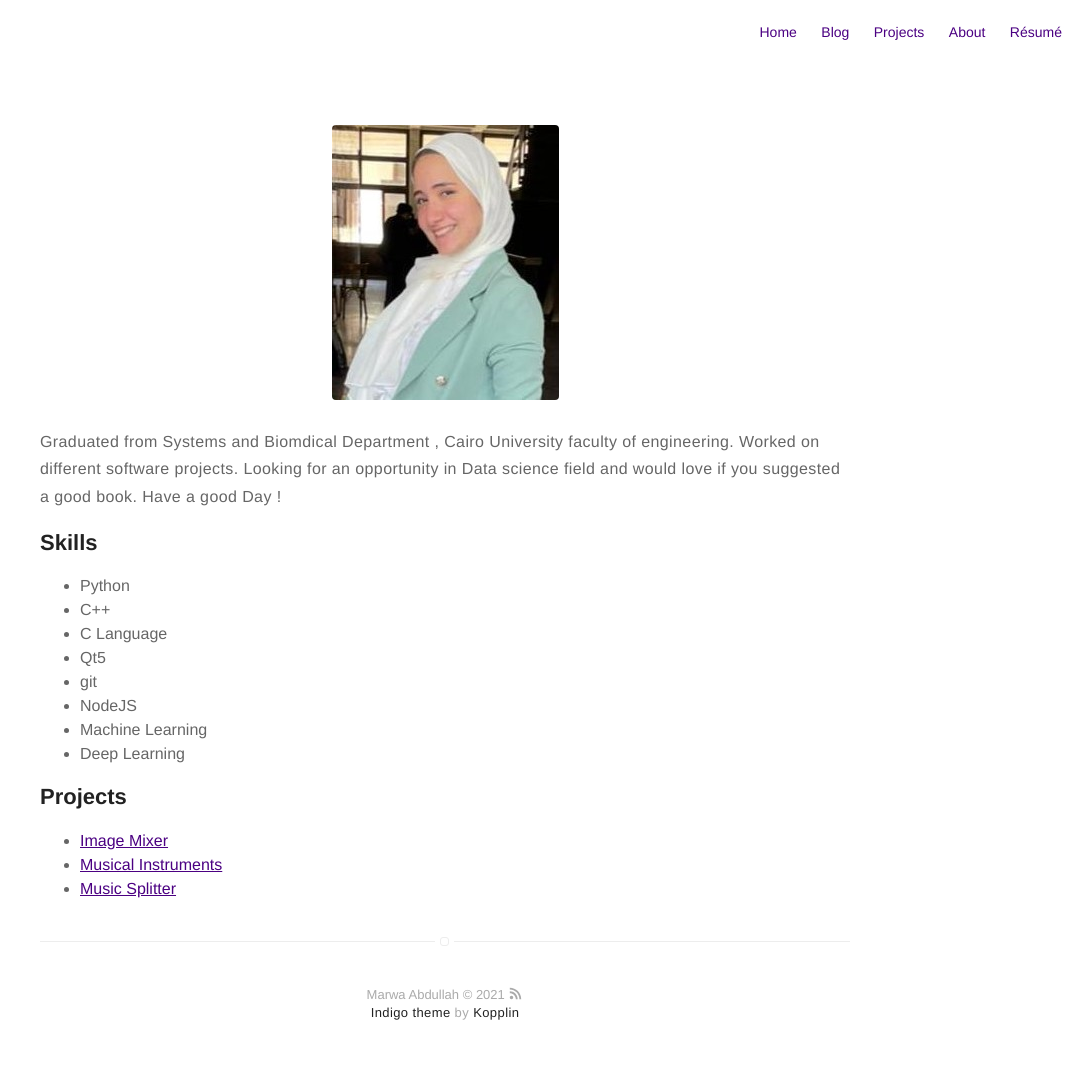
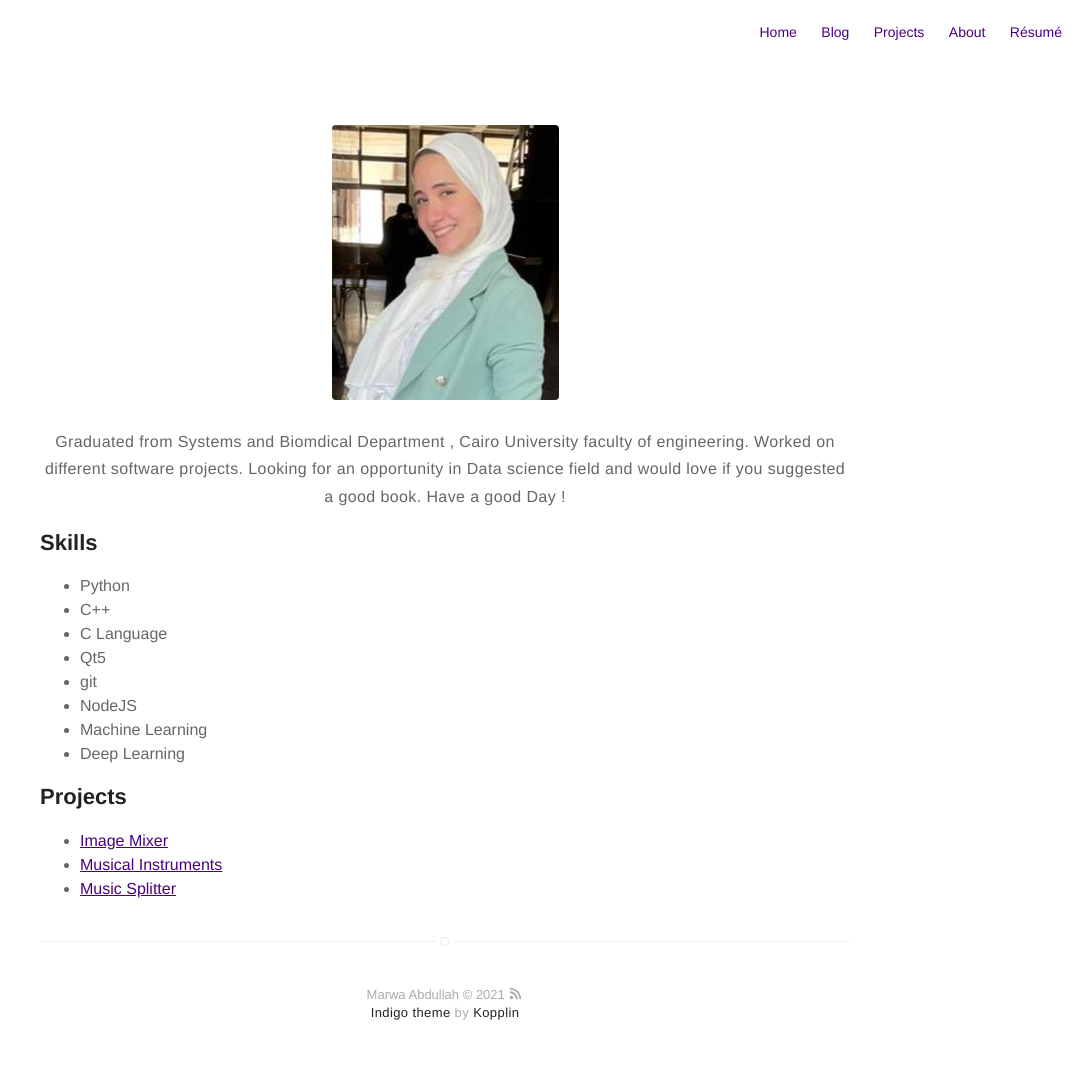
Before and after one commit to marwaomar/Marwa-Abdalla, a Jekyll site: the page built from about.md, in a window 1280 px wide. Shown: the whole page, without its empty margins (195-1280 px from the left). Built offline with Jekyll 4.4.1, drawn with Linux system fonts in a browser that asks for light colours; our own code applies the rules of GitHub Pages for plain Markdown files.

Commit message:
Update about.md

```diff
--- a/about.md
+++ b/about.md
@@ -1,7 +1,7 @@
 <p align="center">
 	<img src="/pic.jpeg">
 </p>
-<p> Graduated from Systems and Biomdical Department , Cairo University faculty of engineering. Worked on different software projects. Looking for an opportunity in Data science field and would love if you suggested a good book.
+<p align="center" > Graduated from Systems and Biomdical Department , Cairo University faculty of engineering. Worked on different software projects. Looking for an opportunity in Data science field and would love if you suggested a good book.
 Have a good Day ! </p>
 
 <h2>Skills</h2>
```
